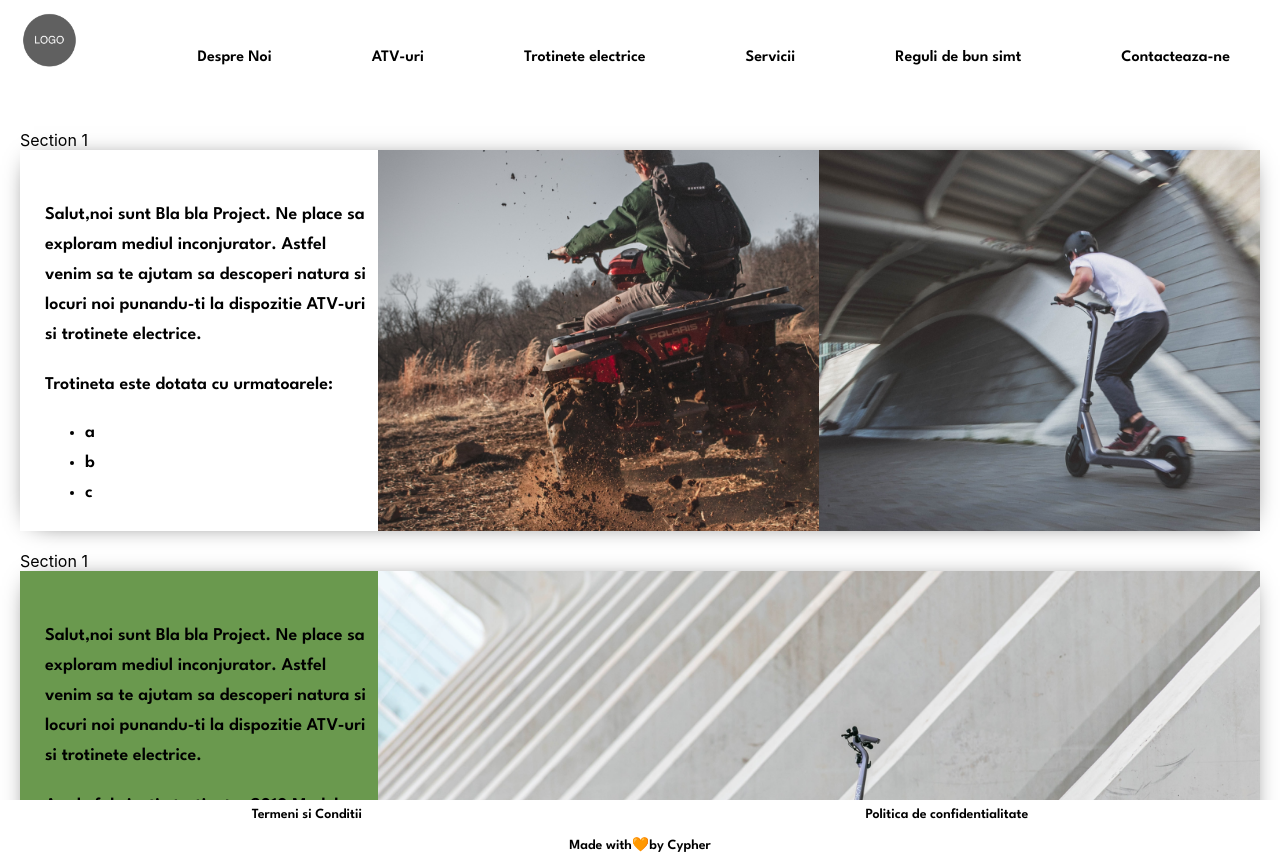
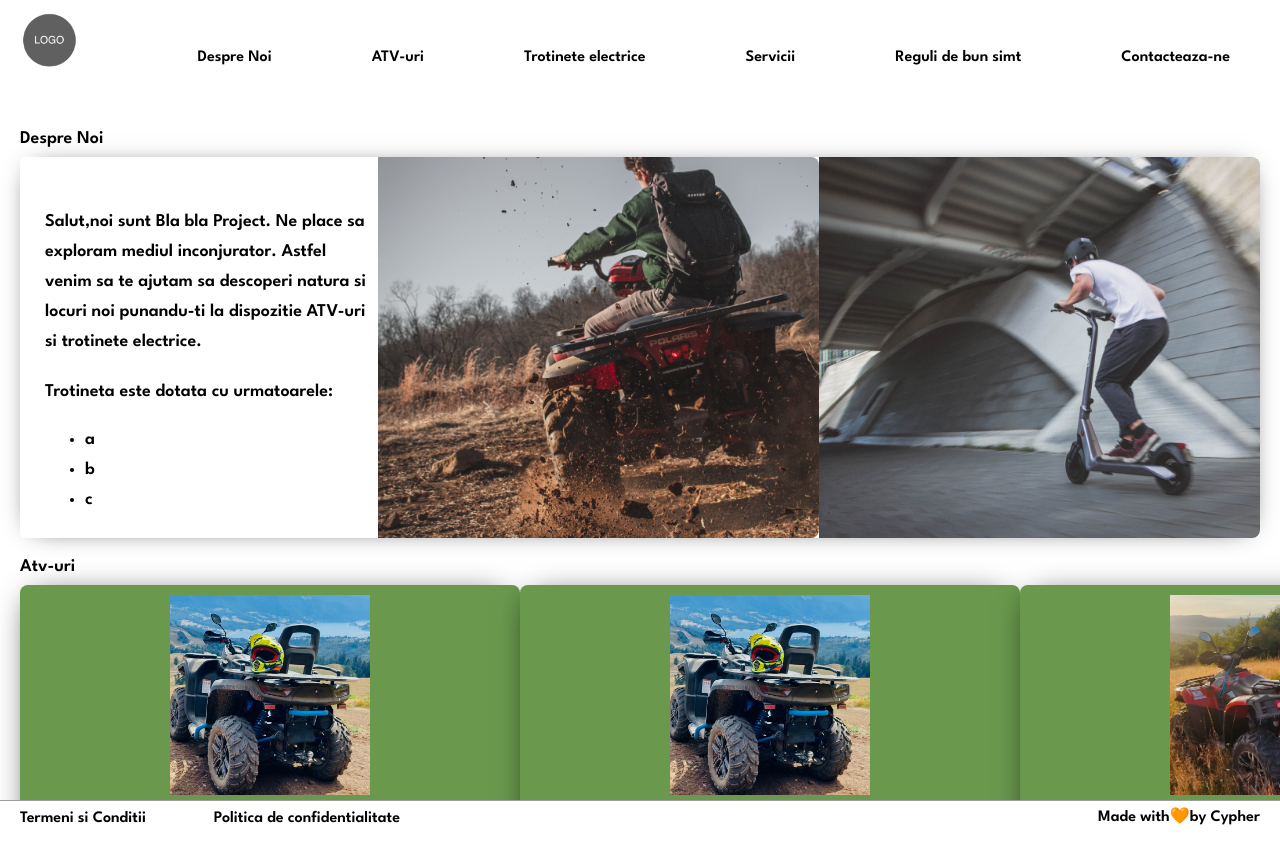
Before and after one commit to MercurA/atv-website, a Next.js app: page / in a window 1280 px wide. Built offline with nearby package versions, Linux system fonts and the light colour scheme.

Commit message:
added styles to cards

```diff
--- a/components/cards/SmallCard.jsx
+++ b/components/cards/SmallCard.jsx
@@ -1,36 +1,30 @@
-import styles from './sm_styles.module.scss'
-import Image from 'next/image'
-import strings from '../../constants/strings'
+import styles from "./styles.module.scss";
+import Image from "next/image";
+import strings from "../../constants/strings";
+import strings_RO from "../../constants/strings";
 
-const SmallCard = ({descriptions={}, path, list=[]}) => {
+const SmallCard = ({atv={}, index }) => {
+  const {title, subTitle, list, path} = atv
 
   const renderDescList = () => {
-        return list.map((item, index) => (
-            <li key={index}>
-                {item}
-            </li>
-        ))
-    }
+    return list.map((item, index) => <li key={index}>{item}</li>);
+  };
 
   return (
-        <div className={styles.container}>
+      <div className={styles.container} key={index}>
         <div className={styles.imageContainer}>
-                <Image
-                    src={path}
-                    height={200}
-                    width={200}
-                />
+          <Image src={path} height={200} width={200} />
         </div>
         <div className={styles.description}>
-                <div>{strings.yearOfFabrication}{descriptions.year}</div>
-                <div>{strings.atvModel}{descriptions.model}</div>
+          <div>
+            {title[0] + title[1]}
           </div>
-            <div className={styles.listContainer}>{strings.cardListTitle}</div>
-            <ul>
-                {renderDescList()}
-            </ul>
+          {/* <div>{strings.atvModel}{subTitle}</div> */}
         </div>
-    )
-}
+        <div className={styles.listContainer}>{subTitle}</div>
+        <ul>{renderDescList()}</ul>
+      </div>
+  );
+};
 
-export default SmallCard
+export default SmallCard;
--- a/components/cards/styles.module.scss
+++ b/components/cards/styles.module.scss
@@ -5,10 +5,13 @@
 .container {
     color: black;
     font-family: $font_spartan;
-    height: 400px;
+    height: auto;
     width: 300px;
-    box-shadow: -2px -3px 10px 2px;
+    box-shadow: -2px 0px 31px -15px;
+    border-radius: 8px;
     padding: 10px;
+    background-color: $brand_yellow;
+    min-width: 500px;
 
     .imageContainer {
         width: 100%;
@@ -35,11 +38,12 @@
 
 .cardContainerNoBg {
     width: 100%;
-    height: 400px;
+    height: auto;
     box-shadow: 0px 1px 26px -14px;
     display: flex;
     flex-direction: row;
     margin-bottom: 20px;
+    border-radius: 5px;
 
     .description {
         width: 100%;
@@ -93,6 +97,9 @@
             height: 100%;
             position: relative !important;
             object-fit: cover; // Optional
+            overflow: hidden;
+            border-bottom-right-radius: 8px;
+            border-top-right-radius: 8px;
         }
     }
 }
--- a/components/footer/Footer.jsx
+++ b/components/footer/Footer.jsx
@@ -29,8 +29,9 @@ const Footer = () => {
         )
     }
 
-    const renderMenuType = (isMobile) => {
-        if(isMobile) {
+    const renderMenuType = (isMobile, isBrowser) => {
+        console.log(isMobile && !isBrowser)
+        if(isMobile && !isBrowser) {
             return renderMobileFooter()
         } else {
             return renderDesktopFooter()
@@ -39,7 +40,7 @@ const Footer = () => {
 
     return (
         <Device>
-            {(isMobile) => renderMenuType(isMobile)}
+            {({isMobile, isBrowser}) => renderMenuType(isMobile, isBrowser)}
         </Device>
 
     )
--- a/constants/strings.js
+++ b/constants/strings.js
@@ -9,6 +9,7 @@ const strings_RO = {
     largeCardText_title_list_2: ['Recomandari Trasee/Zone:', 'Trasee ATV: Colibita - link /Piatra fantanele - link', 'Trasee Trotineta: Bargau -link'],
     largeCardText_title_list_3: ['Ce am de luat in vedere cand inchiriez un dispozitiv?','ATV-ul/trotineta electrica sunt in perfecta stare de functionare si va rugam sa le returnati in aceeasi stare','Aveti grija de natura/mediul inconjurator atunci cand folositi unul din dispozitivele noastre', 'Nu distrugeti natura/dispozitivul inchiriat','Fiti atenti unde parcati dispozitivul inchiriat (nu-l lasati in zone interzise)', 'Fiti atenti cum folositi dispozitivul inchiriat si tineti cont de trainingul facut la inceput', 'Daca dispozitivul inchiriat nu mai functioneaza corespunzator, va rugam sa ne contactati', 'Returnati dispozitivul in locul din care a fost luat initial'],
     largeCardText_title: 'Ce am de luat in vedere cand inchiriez un dispozitiv?',
+    section_about: 'Despre Noi',
     section_atv: 'Atv-uri',
     section_scooters: 'Trotinete electrice',
     section_services: 'Servicii',
@@ -24,7 +25,27 @@ const strings_RO = {
         helpDescriptionTitle: 'Cum te pot ajuta?',
         helpDescriptionText: 'Pentru a stabili detaliile unei rezervari, pentru a-ti da mai multe detalii despre un traseu, pentru a afla care sunt costurile unei inchirieri de ATV/trotineta,pentru a afla detalii despre disponibilitatea ATV-urilor/trotinetelor noastre, pentru a te informa care este politica de confidentialitate, pentru a-ti prezenta care sunt termenii ci conditiile noastre sau un simplu “Salut”, trimite-ne un mesaj.'
     },
-    send: 'Trimite'
+    send: 'Trimite',
+    atv_list:[
+        {
+            title: ['Model ATV: CAN-AM, outlander max dps 1000 T', 'An de fabricatie ATV: 2022'],
+            subTitle: 'ATV-ul este dotat cu urmatoarele:',
+            list: ['motor Rotax 976 cc V-Twin, 60 kW(80 cp)', 'Sistem de iluminare - 4 faruri', 'ABS', '14 in.(35.6 cm) jante din aluminium', 'sistem anti-furt', 'sistem de afisare digital multifunctional', 'sistemul de servodirectie ce ofera rider-ului', 'posibilitatea de a alege modul in care vrea sa conduca'],
+            path: '/images/atv_1.jpeg'
+        },
+        {
+            title: ['Model ATV: CAN-AM, outlander max dps 1000 T', 'An de fabricatie ATV: 2022'],
+            subTitle: 'ATV-ul  este dotat cu urmatoarele:',
+            list: ['motor Rotax 976 cc V-Twin, 60 kW(80 cp)', 'Sistem de iluminare - 4 faruri', 'ABS', '14 in.(35.6 cm) jante din aluminium', 'sistem anti-furt', 'sistem de afisare digital multifunctional', 'sistemul de servodirectie ce ofera rider-ului', 'posibilitatea de a alege modul in care vrea sa conduca'],
+            path: '/images/atv_1.jpeg'
+        },
+        {
+            title: ['Model ATV: Linhai 500 PROMAX 4x4', 'An de fabricatie ATV: 2022'],
+            subTitle: 'ATV-ul  este dotat cu urmatoarele:',
+            list: ['motor compact si puternic de 493cc 32cp', 'cutie de viteze automata cu posibilitatea de a comuta intre tractiune 4x4 si 2x4 si suspensii independente', 'pachetul standard include jante din aluminiu', 'troliu', 'aparatori de maini', 'lumini LED'],
+            path: '/images/atv_2.jpeg'
+        }
+    ],
 
 }
 
--- a/pages/index.jsx
+++ b/pages/index.jsx
@@ -1,34 +1,88 @@
-import LargeCard from "../components/cards/LargeCard"
-import TextComponent from "../components/textComponents/TextComponent"
-import strings_RO from "../constants/strings"
-import styles from './styles.module.scss'
-
-const DATA = {
-  path: "/images/atv_1.jpeg" ,
-  descriptions: {
-    year: '2010',
-    model: 'XC0123'
-  },
-  list: ['a', 'b', 'c']
-}
+import LargeCard from "../components/cards/LargeCard";
+import SmallCard from "../components/cards/SmallCard";
+import TextComponent from "../components/textComponents/TextComponent";
+import strings_RO from "../constants/strings";
+import styles from "./styles.module.scss";
 
 const MainPage = () => {
+  const {
+    atv_list,
+    section_about,
+    largeCardText_1,
+    largeCardText_title_list_1,
+    section_atv,
+    section_scooters,
+    section_services,
+    section_rules,
+ } = strings_RO;
 
   return (
     <div className={styles.mainContainer}>
-      <div id={'section_1'} >Section 1</div>
+      <div className={styles.label} id={"despre-noi"}>
+        {section_about}
+      </div>
       <LargeCard
-        images={['/images/atv.png', '/images/troti.png']}
-        component={<TextComponent text={strings_RO.largeCardText_1} title={strings_RO.largeCardText_title_list_1[0]} list={['a','b','c']}/>}
-        />
-      <div  id={'section_2'} >Section 1</div>
+        images={["/images/atv.png", "/images/troti.png"]}
+        component={
+          <TextComponent
+            text={largeCardText_1}
+            title={largeCardText_title_list_1[0]}
+            list={["a", "b", "c"]}
+          />
+        }
+      />
+      <div className={styles.label} id={"atv-uri"}>
+        {section_atv}
+      </div>
+      <div className={styles.atvList}>
+        {atv_list.map((item, index) => (
+          <SmallCard atv={item} index={index}/>
+        ))}
+      </div>
+      <div className={styles.label} id={"trotinete-electrice"}>
+        {section_scooters}
+      </div>
       <LargeCard
-        images={['/images/troti1.png']}
+        images={["/images/troti1.png"]}
+        hasBg={false}
+        component={
+          <TextComponent
+            text={largeCardText_1}
+            title="An de fabricatie trotineta: 2010 Model ATV: XC0123"
+            list={["a", "b", "c"]}
+          />
+        }
+      />
+      <div className={styles.label} id={"servicii"}>
+        {section_services}
+      </div>
+      <LargeCard
+        images={["/images/troti1.png"]}
         hasBg={true}
-        component={<TextComponent text={strings_RO.largeCardText_1} title='An de fabricatie trotineta: 2010 Model ATV: XC0123' list={['a','b','c']}/>}
+        component={
+          <TextComponent
+            text={largeCardText_1}
+            title="An de fabricatie trotineta: 2010 Model ATV: XC0123"
+            list={["a", "b", "c"]}
+          />
+        }
+      />
+      <div className={styles.label} id={"reguli-de-bun-simt"}>
+        {section_rules}
+      </div>
+      <LargeCard
+        images={["/images/troti1.png"]}
+        hasBg={false}
+        component={
+          <TextComponent
+            text={largeCardText_1}
+            title="An de fabricatie trotineta: 2010 Model ATV: XC0123"
+            list={["a", "b", "c"]}
+          />
+        }
       />
     </div>
-  )
-}
+  );
+};
 
-export default MainPage
+export default MainPage;
--- a/pages/styles.module.scss
+++ b/pages/styles.module.scss
@@ -14,6 +14,20 @@
 
 .sectionTitle {
     margin-bottom: 15px;
+}
+
+.label {
+    font-family: $font-spartan;
+    font-weight: 600;
+    margin-bottom: 10px;
+    font-size: 18px;
+}
+
+.atvList {
+    display: flex;
+    flex-direction: row;
+    justify-content: space-between;
+    margin-bottom: 20px;
 }
 
 }
```
Lines whose indentation alone changed are shown as unchanged.
